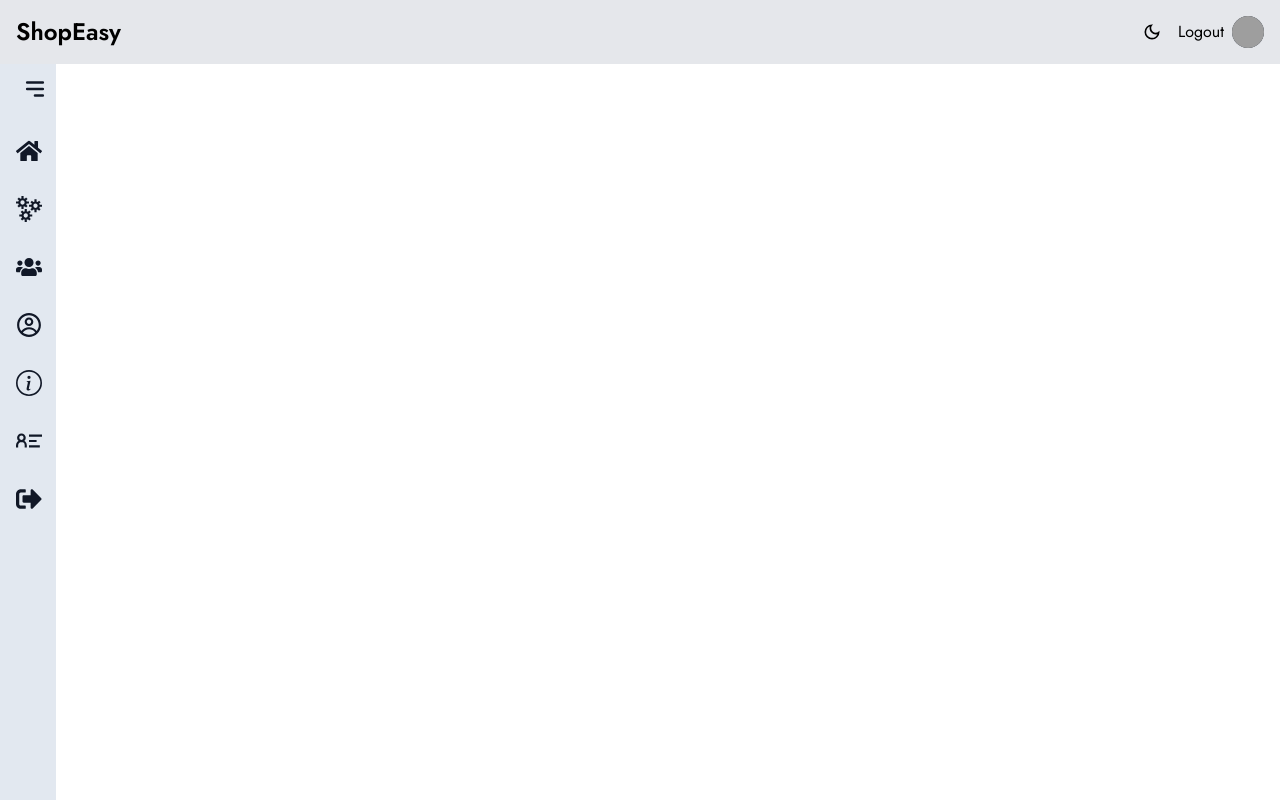
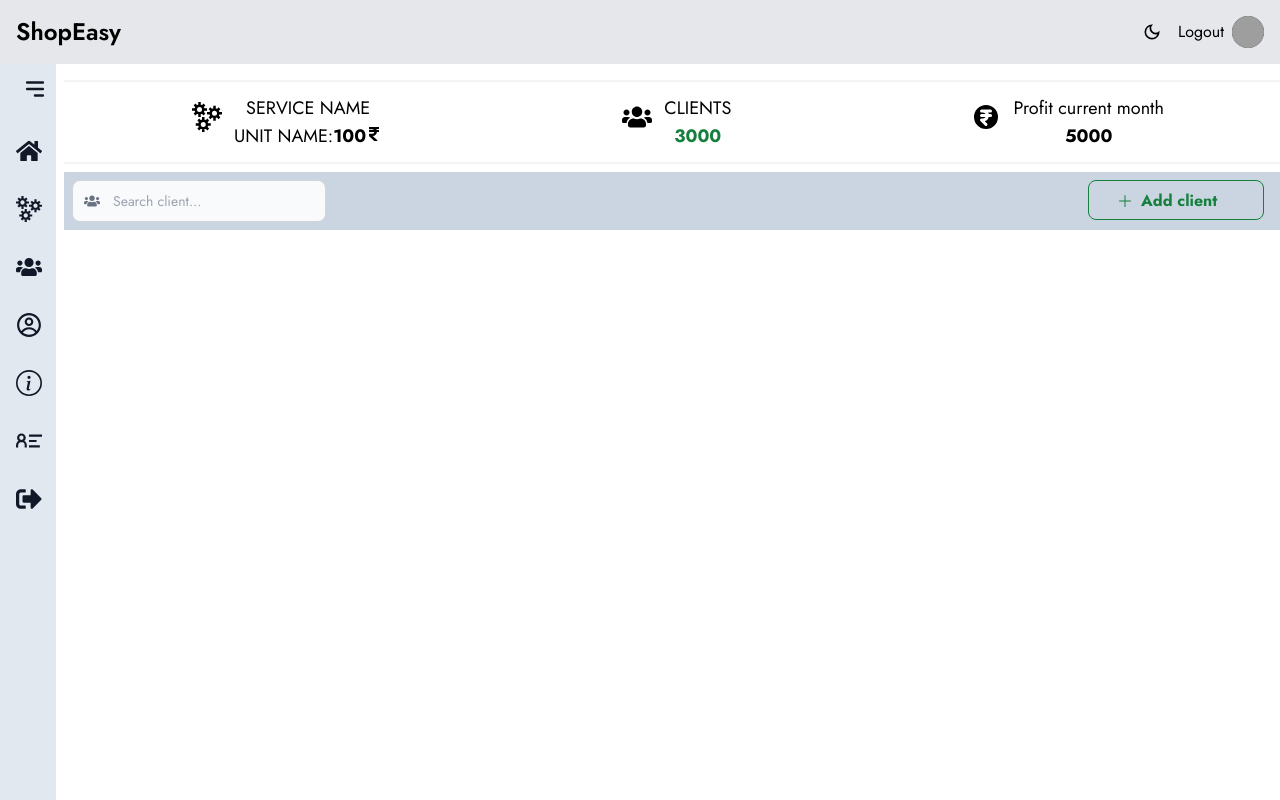
Before and after one commit to ShyamJP/ShopEasy, a React (Vite) app: page /service in a window 1280 px wide. Built offline with nearby package versions, Linux system fonts and the light colour scheme; no server answers; sample sign-in values are in the browser's storage.

Commit message:
Add services page and make header

```diff
--- a/src/App.tsx
+++ b/src/App.tsx
@@ -10,10 +10,9 @@ import { ThemeProvider } from './context/ThemeContext.ts';
 import { useEffect, useState } from 'react';
 import FrontPage from './pages/FrontPage.tsx';
 import Service from './pages/Service.tsx';
-import AxiosIntercepter from './hooks/AxiosIntercepter.tsx';
+import AxiosIntercepter from './components/ui/AxiosIntercepter.tsx';
 
 function App() {
-  AxiosIntercepter();
   const isLoggedIn = window.localStorage.getItem('loggedIn');
   const [ThemeMode, setThemeMode] = useState('light');
 
@@ -28,13 +27,12 @@ function App() {
     document.querySelector('html')?.classList.remove('dark', 'light');
     document.querySelector('html')?.classList.add(ThemeMode);
   }, [ThemeMode]);
-
   return (
     <>
       <ThemeProvider value={{ ThemeMode, darkTheme, lightTheme }}>
         <Routes>
           {/* Unauthorized Routes */}
-          {isLoggedIn != 'true' && (
+          {isLoggedIn !== 'true' && (
             <>
               <Route path="/login" element={<Login />} />
               <Route path="/register" element={<Register />} />
--- /dev/null
+++ b/src/components/Service/useGetClients.tsx
@@ -0,0 +1,5 @@
+// import { QueryClient, useMutation } from '@tanstack/react-query';
+// import { getClients as getClientsApi } from '../../services/apiClient';
+// import toast from 'react-hot-toast';
+
+export default function useGetClients() {}
--- a/src/hooks/AxiosIntercepter.tsx
+++ b/src/components/ui/AxiosIntercepter.tsx
@@ -1,10 +1,10 @@
 import axios from 'axios';
+import { useLogOut } from '../authentication/useLogOut';
+import toast from 'react-hot-toast';
 import { useNavigate } from 'react-router-dom';
-import { useLogOut } from '../components/authentication/useLogOut';
-import toast from 'react-hot-toast';
 
 function AxiosIntercepter() {
-  const navigate = useNavigate();
+  // const navigate = useNavigate();
   const { logout } = useLogOut();
   console.log('Intercepter called');
 
@@ -14,9 +14,9 @@ function AxiosIntercepter() {
     },
     (error) => {
       if (error.response?.status === 401) {
-        toast.error('Invalid Token or Token is Expired');
+        // toast.error('Invalid Token or Token is Expired');
         logout();
-        navigate('/');
+        // navigate('/');
       }
       return Promise.reject(error);
     }
--- a/src/hooks/useLogoutHook.tsx
+++ b/src/hooks/useLogoutHook.tsx
@@ -0,0 +1,27 @@
+import { useMutation, useQueryClient } from '@tanstack/react-query';
+import { logout as logoutApi } from '../services/apiAuth';
+import { useNavigate } from 'react-router-dom';
+
+export function useLogout() {
+  const queryClient = useQueryClient();
+  const navigate = useNavigate();
+
+  const {
+    mutate: logout,
+    isPending,
+    isSuccess,
+  } = useMutation({
+    mutationFn: logoutApi,
+    onSuccess: () => {
+      queryClient.clear();
+      console.log('User logged out');
+      navigate('/login');
+      window.localStorage.setItem('loggedIn', '');
+    },
+    onError: (err) => {
+      console.log('Error during logout: ', err);
+    },
+  });
+
+  return { logout, isPending, isSuccess };
+}
--- a/src/pages/Service.tsx
+++ b/src/pages/Service.tsx
@@ -1,19 +1,89 @@
-import React from 'react';
+import { FaRupeeSign } from 'react-icons/fa';
+import { GrServices } from 'react-icons/gr';
+import { HiCurrencyRupee } from 'react-icons/hi';
+import { FaUsers } from 'react-icons/fa';
+import { PiPlus } from 'react-icons/pi';
 
 function Service() {
   return (
-    <div>
+    <div className="">
       {/* header of Service  - two sections vertical
             1. Service name , price per unit , also make for update
             2. total no. of clients
             3. total profit of service per month
       */}
+      <section className="flex-wrap sm:flex  text-center align-middle justify-around border-y-2 border-gray-100 p-3 dark:text-gray-100 dark:bg-gray-800">
+        <div className="flex pr-5">
+          <div className="my-2 text-3xl m-3">
+            <GrServices />
+          </div>
+          <div className="flex-row">
+            <p className="text-lg">SERVICE NAME</p>
+            <span className="flex">
+              <p className="text-lg">UNIT NAME: </p>
+              <p className="flex">
+                <span className="font-bold text-lg">100</span>
+                <span className="mt-1">
+                  <FaRupeeSign />
+                </span>
+              </p>
+            </span>
+          </div>
+        </div>
+
+        <div className="flex pr-5">
+          <div className="my-2 text-3xl m-3">
+            <FaUsers />
+          </div>
+          <div className="flex-row">
+            <p className="text-lg">CLIENTS</p>
+            <p className="text-lg font-bold text-green-700">3000</p>
+          </div>
+        </div>
+
+        <div className="flex">
+          <div className="my-2 text-3xl m-3">
+            <HiCurrencyRupee />
+          </div>
+          <div className="flex-row">
+            <p className="text-lg">Profit current month</p>
+            <p className="text-lg font-bold text-lg">5000</p>
+          </div>
+        </div>
+      </section>
 
       {/* Row -> search bar for client , filters , Add client button */}
-
+      <section className="flex-wrap sm:flex sm:flex-nowrap mt-2 p-2 bg-slate-300 dark:bg-gray-800">
+        <div className="relative w-full">
+          <div className="absolute inset-y-0 start-0 flex items-center ps-3 pointer-events-none">
+            <span className="text-gray-500">
+              <FaUsers />
+            </span>
+          </div>
+          <input
+            type="text"
+            id="simple-search"
+            className="bg-gray-50 border border-gray-300 text-gray-900 text-sm bg-slate-50 rounded-lg focus:ring-blue-500 focus:border-blue-500 block w-full md:w-1/2 lg:w-1/4 ps-10 p-2.5  dark:bg-gray-700 dark:border-gray-600 dark:placeholder-gray-400 dark:text-white dark:focus:ring-blue-500 dark:focus:border-blue-500"
+            placeholder="Search client..."
+            required
+          />
+        </div>
+        <div className="flex justify-center">
+          <button
+            type="button"
+            className="flex text-green-700 w-28 md:text-base text-sm h-10 sm:w-44  hover:text-white border border-green-700 hover:bg-green-700 focus:outline-none  font-bold rounded-lg  md:px-5 py-2 text-center me-2 dark:border-green-500 dark:text-green-500 dark:hover:text-white dark:hover:bg-green-600 dark:focus:ring-green-800"
+          >
+            <span className="mt-1 mr-2 ml-2" title="Add client">
+              <PiPlus />
+            </span>{' '}
+            <span>Add client</span>
+          </button>
+        </div>
+      </section>
       {/* List of clients  Table
         fields - name , contact info , createdAt , right Arrow for navigate
       */}
+      <section></section>
     </div>
   );
 }
--- a/src/services/apiClient.ts
+++ b/src/services/apiClient.ts
@@ -1 +1,77 @@
 const BackendURL = import.meta.env.VITE_API_URL;
+import axios from 'axios';
+
+export async function createClient(data: createClientType) {
+  try {
+    const { name, userId, contactInfo, serviceId } = data;
+    const response = await axios.post(
+      `${BackendURL}client`,
+      {
+        name,
+        userId,
+        contactInfo,
+        serviceId,
+      },
+      {
+        withCredentials: true,
+      }
+    );
+
+    return response;
+  } catch (error) {
+    console.log("Client can't created pls try Again !");
+    throw error;
+  }
+}
+
+export async function updateClient(data: updateClientType) {
+  try {
+    const { name, contactInfo, id } = data;
+
+    const response = await axios.put(
+      `${BackendURL}client/${id}`,
+      {
+        name,
+        contactInfo,
+      },
+      {
+        withCredentials: true,
+      }
+    );
+    return response;
+  } catch (error) {
+    console.log("Client can't updated pls try Again !");
+    throw error;
+  }
+}
+
+export async function delteClient(data: deleteClientType) {
+  try {
+    const { id } = data;
+    const response = await axios.delete(`${BackendURL}client/${id}`, {
+      withCredentials: true,
+    });
+
+    return response;
+  } catch (error) {
+    console.log("Client can't deleted pls try again !");
+    throw error;
+  }
+}
+
+export async function getClients(data: getClientsType) {
+  try {
+    const { userId, serviceId } = data;
+    const response = await axios.get(
+      `${BackendURL}client/${userId}/${serviceId}`,
+      {
+        withCredentials: true,
+      }
+    );
+
+    return response;
+  } catch (error) {
+    console.log("Clients can't find pls try again");
+    throw error;
+  }
+}
--- /dev/null
+++ b/src/types/typesClient.d.ts
@@ -0,0 +1,21 @@
+declare interface createClientType {
+  name: string;
+  userId: number;
+  contactInfo: string;
+  serviceId: number;
+}
+
+declare interface updateClientType {
+  name: string;
+  contactInfo: string;
+  id: number;
+}
+
+declare interface deleteClientType {
+  id: number;
+}
+
+declare interface getClientsType {
+  userId: number;
+  serviceId: number;
+}
```
